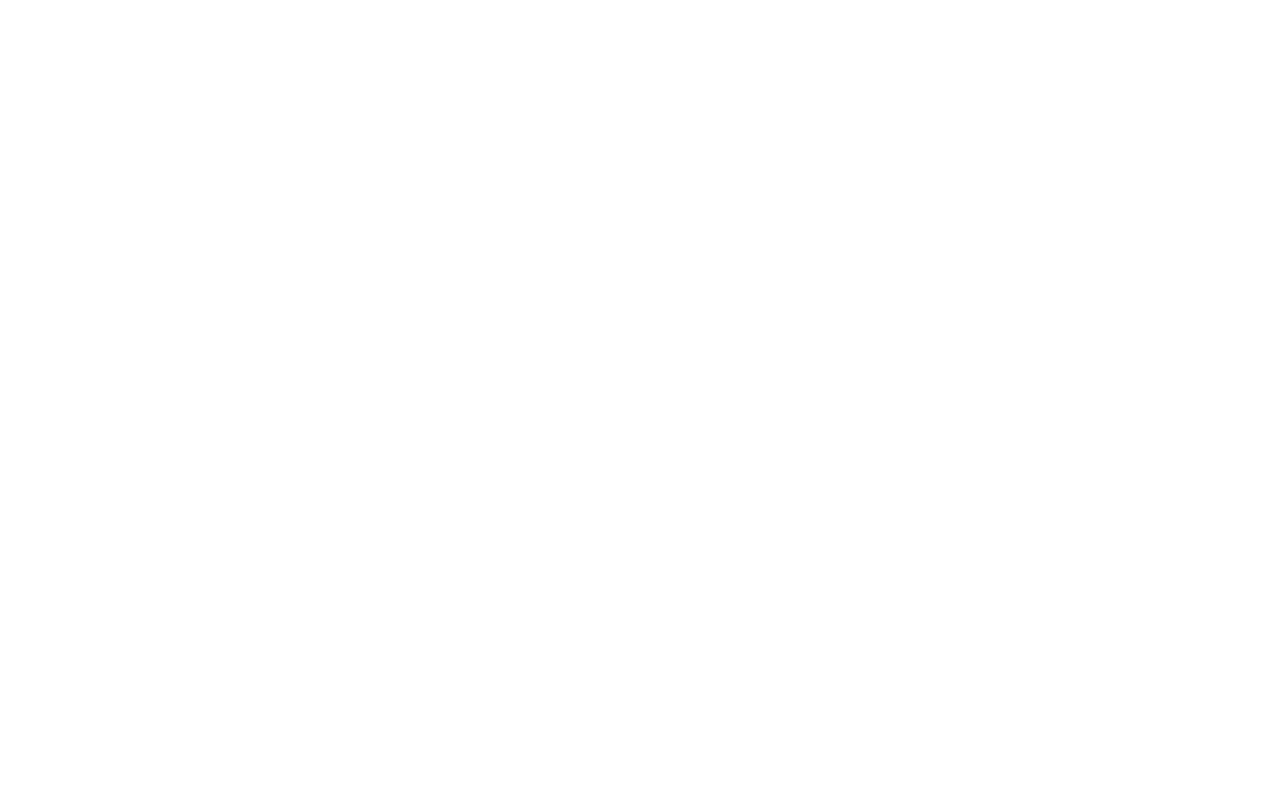
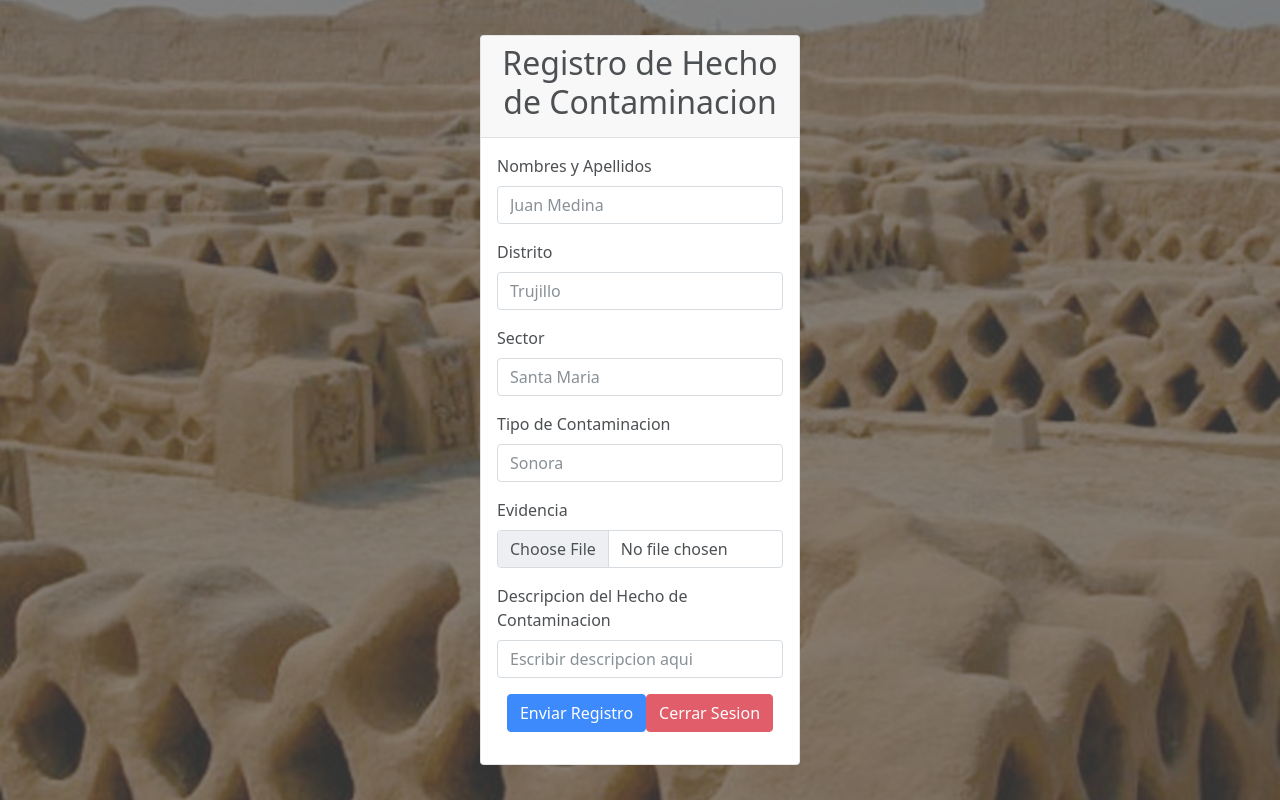
Before and after one commit to renzosanesp10/Segat-App, a React (Vite) app: page /hecho-contaminacion in a window 1280 px wide. Before the commit this address had no page. Built offline with nearby package versions, Linux system fonts and the light colour scheme.

Commit message:
Segundo Cambio

```diff
--- /dev/null
+++ b/src/components/Navbar.jsx
@@ -0,0 +1,42 @@
+import React from "react";
+
+
+export const Navbar = () => {
+    return (
+        <nav className="navbar navbar-expand-lg navbar-light bg-light">
+            <a className="navbar-brand" href="#">Navbar</a>
+            <button className="navbar-toggler" type="button" data-toggle="collapse" data-target="#navbarSupportedContent" aria-controls="navbarSupportedContent" aria-expanded="false" aria-label="Toggle navigation">
+                <span className="navbar-toggler-icon"></span>
+            </button>
+
+            <div className="collapse navbar-collapse" id="navbarSupportedContent">
+                <ul className="navbar-nav mr-auto">
+                    <li className="nav-item active">
+                        <a className="nav-link" href="#">Home <span class="sr-only">(current)</span></a>
+                    </li>
+                    <li className="nav-item">
+                        <a className="nav-link" href="#">Link</a>
+                    </li>
+                    <li className="nav-item dropdown">
+                        <a className="nav-link dropdown-toggle" href="#" id="navbarDropdown" role="button" data-toggle="dropdown" aria-haspopup="true" aria-expanded="false">
+                            Dropdown
+                        </a>
+                        <div className="dropdown-menu" aria-labelledby="navbarDropdown">
+                            <a className="dropdown-item" href="#">Action</a>
+                            <a className="dropdown-item" href="#">Another action</a>
+                            <div className="dropdown-divider"></div>
+                            <a className="dropdown-item" href="#">Something else here</a>
+                        </div>
+                    </li>
+                    <li className="nav-item">
+                        <a className="nav-link disabled" href="#">Disabled</a>
+                    </li>
+                </ul>
+                <form className="form-inline my-2 my-lg-0">
+                    <input className="form-control mr-sm-2" type="search" placeholder="Search" aria-label="Search"/>
+                        <button className="btn btn-outline-success my-2 my-sm-0" type="submit">Search</button>
+                </form>
+            </div>
+        </nav>
+    )
+}
--- a/src/main.jsx
+++ b/src/main.jsx
@@ -7,6 +7,7 @@
 import 'bootstrap/dist/js/bootstrap.bundle'
 import './styles/globalStyles.css'
 import { Register } from './pages/Register'
+import {HechoContaminacion} from './pages/HechoContaminacion'
 
 ReactDOM.createRoot(document.getElementById('root')).render(
   <BrowserRouter>
@@ -14,6 +15,7 @@
       <Route path='/' element={<Home />} />
       <Route path='/login' element={<Login />} />
       <Route path='/register' element={<Register />} />
+      <Route path='/hecho-contaminacion' element={<HechoContaminacion />} />
     </Routes>
   </BrowserRouter>
 )
--- /dev/null
+++ b/src/pages/HechoContaminacion.jsx
@@ -0,0 +1,89 @@
+import React from "react";
+import "../styles/HechoContaminacion.css";
+import { Link } from "react-router-dom";
+import { Navbar } from "../components/navbar";
+
+export const HechoContaminacion = () => {
+    return (
+        <div className="contenedor">
+            <div className="w-25 card">
+                <div className="card-header text-center">
+                    <h2>Registro de Hecho de Contaminacion</h2>
+                </div>
+
+                <div className="card-body">
+                    <div className="mb-3">
+                        <label htmlFor="exampleFOrmCOntrolInput1" className="form-label">
+                            Nombres y Apellidos
+                        </label>
+                        <input
+                            type="text"
+                            className="form-control"
+                            id="exampleFormControlInput1"
+                            placeholder="Juan Medina"
+                        />
+                    </div>
+                    <div className="mb-3">
+                        <label htmlFor="exampleFOrmCOntrolInput1" className="form-label">
+                            Distrito
+                        </label>
+                        <input
+                            type="text"
+                            className="form-control"
+                            id="exampleFormControlInput1"
+                            placeholder="Trujillo"
+                        />
+                    </div>
+                    <div className="mb-3">
+                        <label htmlFor="exampleFOrmCOntrolInput1" className="form-label">
+                            Sector
+                        </label>
+                        <input
+                            type="text"
+                            className="form-control"
+                            id="exampleFormControlInput1"
+                            placeholder="Santa Maria"
+                        />
+                    </div>
+                    <div className="mb-3">
+                        <label htmlFor="exampleFOrmCOntrolInput1" className="form-label">
+                            Tipo de Contaminacion
+                        </label>
+                        <input
+                            type="text"
+                            className="form-control"
+                            id="exampleFormControlInput1"
+                            placeholder="Sonora"
+                        />
+                    </div>
+                    <div className="mb-3">
+                        <label htmlFor="exampleFOrmCOntrolInput1" className="form-label">
+                            Evidencia
+                        </label>
+                        <input
+                            type="file"
+                            className="form-control"
+                            id="exampleFormControlInput1"
+                            placeholder="Adjunta tu evidencia aqui"
+                        />
+                    </div>
+                    <div className="mb-3">
+                        <label htmlFor="exampleFOrmCOntrolInput1" className="form-label">
+                            Descripcion del Hecho de Contaminacion
+                        </label>
+                        <input
+                            type="text"
+                            className="form-control"
+                            id="exampleFormControlInput1"
+                            placeholder="Escribir descripcion aqui"
+                        />
+                    </div>
+                    <div className="mb-3 d-flex justify-content-center">
+                        <button className="btn btn-primary">Enviar Registro</button>
+                        <button className="btn btn-danger" Link to="/login">Cerrar Sesion</button>
+                    </div>
+                </div>
+            </div>
+        </div>
+    );
+};
--- a/src/pages/Register.jsx
+++ b/src/pages/Register.jsx
@@ -1,6 +1,80 @@
-import React from 'react'
-import '../styles/register.css'
+import React from "react";
+import "../styles/register.css";
+import { Link } from "react-router-dom";
 
 export const Register = () => {
-  return <div>Register</div>
-}
+  return (
+    <div className="contenedor">
+      <div className="w-25 card">
+        <div className="card-header text-center">
+          <h2>Registro</h2>
+        </div>
+
+        <div className="card-body">
+          <div className="mb-3">
+            <label htmlFor="exampleFormControlInput1" className="form-label">
+              Nombres y Apellidos
+            </label>
+            <input
+              type="text"
+              className="form-control"
+              id="exampleFormControlInput1"
+              placeholder="Juan Medina"
+            />
+          </div>
+          <div className="mb-3">
+            <label htmlFor="exampleFormControlInput" className="form-label">
+              Dni
+            </label>
+            <input
+              type="text"
+              className="form-control"
+              id="exampleFormControlInput1"
+              placeholder="71986383"
+            />
+          </div>
+          <div className="mb-3">
+            <label htmlFor="exampleFormControlInput" className="form-label">
+              Correo Electronico
+            </label>
+            <input
+              type="email"
+              className="form-control"
+              id="exampleFormControlInput1"
+              placeholder="correo@example.com"
+            />
+          </div>
+          <div className="mb-3">
+            <label htmlFor="exampleFormControlInput" className="form-label">
+              Celular
+            </label>
+            <input
+              type="text"
+              className="form-control"
+              id="exampleFormControlInput1"
+              placeholder="999666999"
+            />
+          </div>
+          <div className="mb-3">
+            <label htmlFor="exampleFormControlInput1" className="form-label">
+              Contraseña
+            </label>
+            <input
+              type="password"
+              className="form-control"
+              id="exampleFormControlInput1"
+              placeholder="******"
+            />
+          </div>
+          <div className="mb-3 d-flex justify-content-center">
+            <button className="btn btn-primary">Registrarse</button>
+          </div>
+          <div className="card-footer d-flex justify-content-center align-items-center gap-2">
+            <p className="m-0">¿Ya tienes una cuenta?</p>
+            <Link to="/login">Iniciar Sesion</Link>
+          </div>
+        </div>
+      </div>
+    </div>
+  );
+};
--- /dev/null
+++ b/src/styles/HechoContaminacion.css
@@ -0,0 +1,13 @@
+.contenedor {
+    background: linear-gradient(rgba(0, 0, 0, 0.6), rgba(0, 0, 0, 0.6)),
+      url(/public/images/chanchan.jpg);
+    width: 100vw;
+    height: 100vh;
+    background-repeat: no-repeat;
+    background-position: center;
+    background-size: cover;
+    opacity: 0.8;
+    display: flex;
+    justify-content: center;
+    align-items: center;
+  }
--- a/src/styles/register.css
+++ b/src/styles/register.css
@@ -0,0 +1,13 @@
+.contenedor {
+  background: linear-gradient(rgba(0, 0, 0, 0.6), rgba(0, 0, 0, 0.6)),
+    url(/public/images/chanchan.jpg);
+  width: 100vw;
+  height: 100vh;
+  background-repeat: no-repeat;
+  background-position: center;
+  background-size: cover;
+  opacity: 0.8;
+  display: flex;
+  justify-content: center;
+  align-items: center;
+}
```
Also changed, not shown: src/pages/Registrohc.jsx (added), src/styles/Registrohc.css (added).
